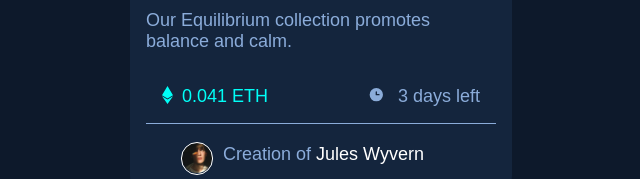
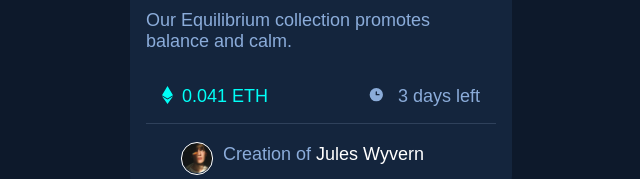
Before and after one commit to vitu6569/cleber.git.io, a plain HTML site: page nft-preview-card-component-main/index.html in a window 1280 px wide. Shown: the part 538-717 px from the top of the page, without its empty margins (319-959 px from the left). Drawn offline with Linux system fonts and the light colour scheme.

Commit message:
Update style.css

```diff
--- a/nft-preview-card-component-main/style.css
+++ b/nft-preview-card-component-main/style.css
@@ -58,7 +58,7 @@ body {
 
 .group-um {
     margin-bottom: 20px;
-    border-bottom: 1px solid var(--Soft-blue);
+    border-bottom: 1px solid var(--Very-dark-blue-line);
     padding: 1rem;
     display: grid;
     gap: 10px;
```
